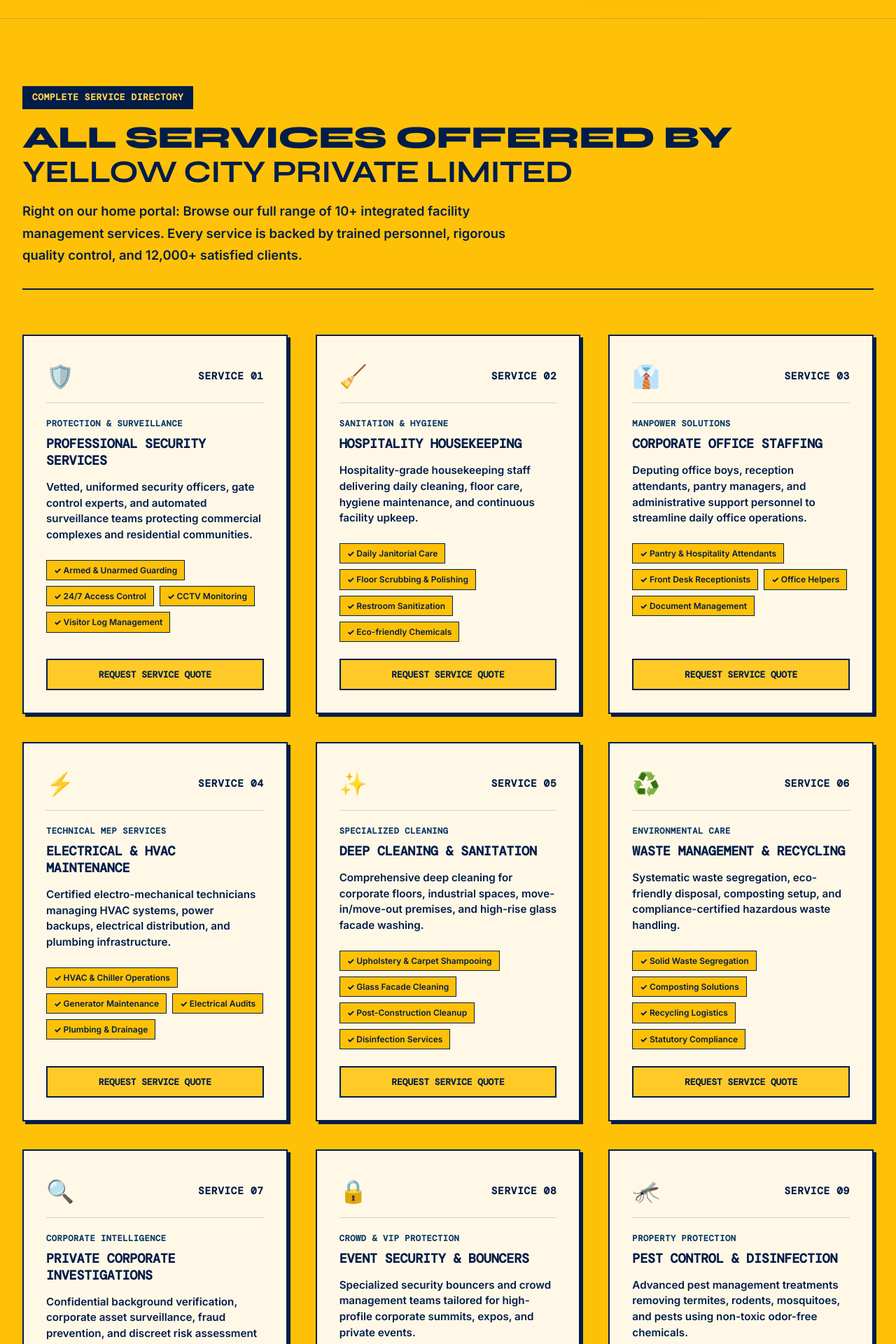
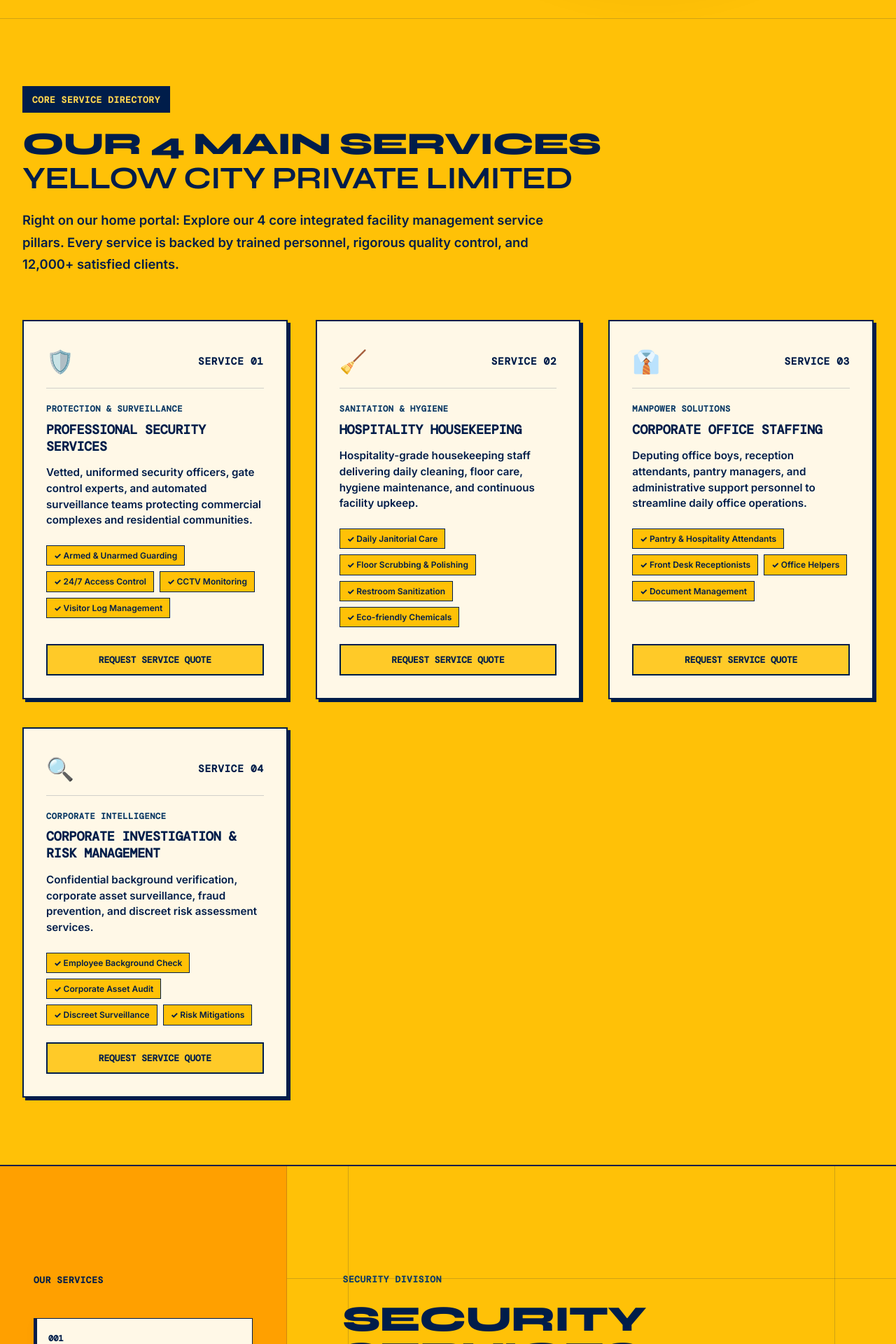
Before and after one commit to Prophecccy/YellowCity, a React (Vite) app: page / in a window 1280 px wide. Shown: the part 840-2760 px from the top of the page at 70% size. Built offline with nearby package versions, Linux system fonts and the light colour scheme; a web font is replaced by a local one.

Commit message:
refactor: restrict Services section to the 4 main core services

```diff
--- a/src/components/ServicesListGrid.tsx
+++ b/src/components/ServicesListGrid.tsx
@@ -40,67 +40,13 @@
     features: ['Pantry & Hospitality Attendants', 'Front Desk Receptionists', 'Office Helpers', 'Document Management']
   },
   {
-    id: 'hvac-maintenance',
+    id: 'private-investigations',
     number: '04',
-    title: 'Electrical & HVAC Maintenance',
-    category: 'Technical MEP Services',
-    description: 'Certified electro-mechanical technicians managing HVAC systems, power backups, electrical distribution, and plumbing infrastructure.',
-    icon: '⚡',
-    features: ['HVAC & Chiller Operations', 'Generator Maintenance', 'Electrical Audits', 'Plumbing & Drainage']
-  },
-  {
-    id: 'deep-cleaning',
-    number: '05',
-    title: 'Deep Cleaning & Sanitation',
-    category: 'Specialized Cleaning',
-    description: 'Comprehensive deep cleaning for corporate floors, industrial spaces, move-in/move-out premises, and high-rise glass facade washing.',
-    icon: '✨',
-    features: ['Upholstery & Carpet Shampooing', 'Glass Facade Cleaning', 'Post-Construction Cleanup', 'Disinfection Services']
-  },
-  {
-    id: 'waste-management',
-    number: '06',
-    title: 'Waste Management & Recycling',
-    category: 'Environmental Care',
-    description: 'Systematic waste segregation, eco-friendly disposal, composting setup, and compliance-certified hazardous waste handling.',
-    icon: '♻️',
-    features: ['Solid Waste Segregation', 'Composting Solutions', 'Recycling Logistics', 'Statutory Compliance']
-  },
-  {
-    id: 'private-investigations',
-    number: '07',
-    title: 'Private Corporate Investigations',
+    title: 'Corporate Investigation & Risk Management',
     category: 'Corporate Intelligence',
     description: 'Confidential background verification, corporate asset surveillance, fraud prevention, and discreet risk assessment services.',
     icon: '🔍',
     features: ['Employee Background Check', 'Corporate Asset Audit', 'Discreet Surveillance', 'Risk Mitigations']
-  },
-  {
-    id: 'event-security',
-    number: '08',
-    title: 'Event Security & Bouncers',
-    category: 'Crowd & VIP Protection',
-    description: 'Specialized security bouncers and crowd management teams tailored for high-profile corporate summits, expos, and private events.',
-    icon: '🔒',
-    features: ['VIP Escort & Protection', 'Crowd Flow Control', 'Valet & Parking Patrol', 'Emergency Evacuation']
-  },
-  {
-    id: 'pest-control',
-    number: '09',
-    title: 'Pest Control & Disinfection',
-    category: 'Property Protection',
-    description: 'Advanced pest management treatments removing termites, rodents, mosquitoes, and pests using non-toxic odor-free chemicals.',
-    icon: '🦟',
-    features: ['Termite Proofing', 'Rodent Control', 'Mosquito Fogging', 'Herbal Disinfection']
-  },
-  {
-    id: 'facility-supervision',
-    number: '10',
-    title: 'Facility Operations Supervision',
-    category: 'Complete Management',
-    description: 'Dedicated site managers coordinating all facility workforce teams, compliance, shift scheduling, and client feedback tracking.',
-    icon: '🏢',
-    features: ['On-site Site Managers', 'Daily Shift Reports', 'Vendor Management', 'SLA Adherence Tracking']
   }
 ];
 
@@ -125,24 +71,20 @@
           style={{
             display: 'flex',
             flexDirection: 'column',
-            gap: '1rem',
+            gap: '1.25rem',
             marginBottom: '4rem',
-            borderBottom: '2px solid var(--text-primary)',
-            paddingBottom: '2rem'
+            alignItems: 'flex-start'
           }}
         >
           <div
             style={{
-              display: 'inline-flex',
-              alignItems: 'center',
-              gap: '8px',
               backgroundColor: 'var(--text-primary)',
               color: 'var(--bg-deep)',
               padding: '6px 14px',
               width: 'fit-content'
             }}
           >
-            <span className="font-technical" style={{ color: '#FFD54F', fontWeight: 800 }}>COMPLETE SERVICE DIRECTORY</span>
+            <span className="font-technical" style={{ color: '#FFD54F', fontWeight: 800 }}>CORE SERVICE DIRECTORY</span>
           </div>
 
           <h2
@@ -154,12 +96,12 @@
               margin: 0
             }}
           >
-            ALL SERVICES OFFERED BY <br />
+            OUR 4 MAIN SERVICES <br />
             <span style={{ color: 'var(--brand-blue)' }}>YELLOW CITY PRIVATE LIMITED</span>
           </h2>
 
           <p style={{ maxWidth: '750px', fontSize: '1.15rem', color: 'var(--text-primary)', fontWeight: 700 }}>
-            Right on our home portal: Browse our full range of 10+ integrated facility management services. Every service is backed by trained personnel, rigorous quality control, and 12,000+ satisfied clients.
+            Right on our home portal: Explore our 4 core integrated facility management service pillars. Every service is backed by trained personnel, rigorous quality control, and 12,000+ satisfied clients.
           </p>
         </div>
 
```
